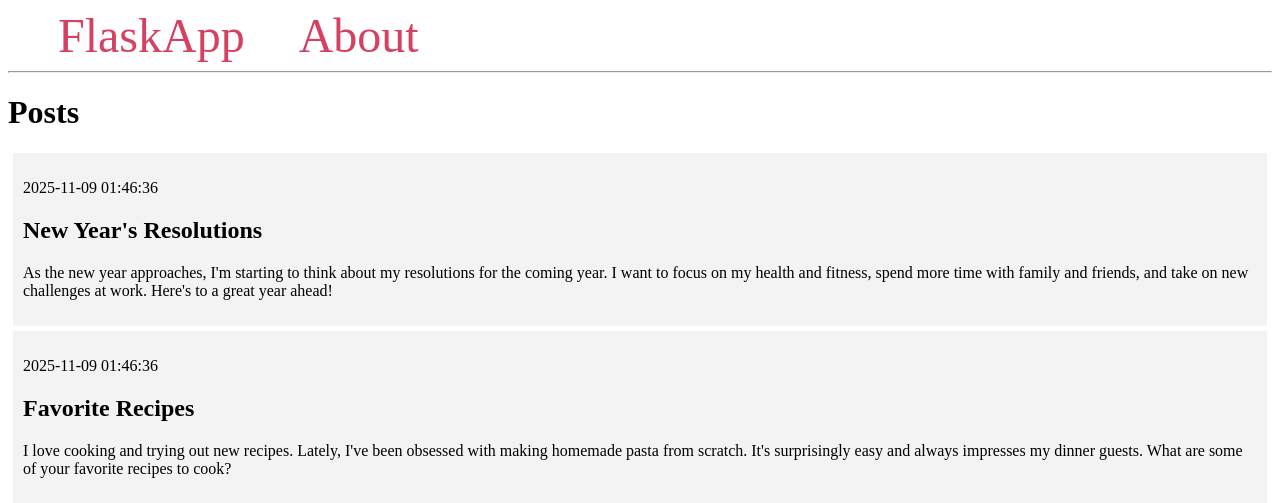
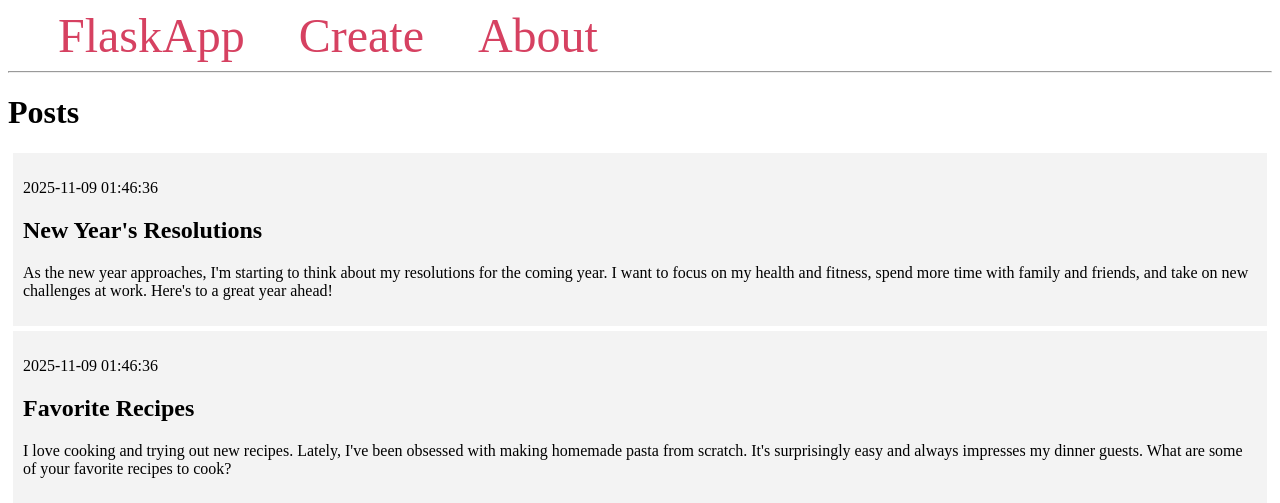
Before and after one commit to amc2040/Flask-Blog-Tutorial, a Flask app: page / in a window 1280 px wide. Shown: the top 503 px of the page. Run offline with Flask 3, Linux system fonts and the light colour scheme; data comes from the database, SQL or seed files in the repository.

Commit message:
Added create nav bar

```diff
--- a/templates/base.html
+++ b/templates/base.html
@@ -28,6 +28,7 @@
 <body>
     <nav>
         <a href="{{ url_for('index') }}">FlaskApp</a>
+        <a href="{{ url_for('create') }}">Create</a>
         <a href="#">About</a>
     </nav>
     <hr>
```
